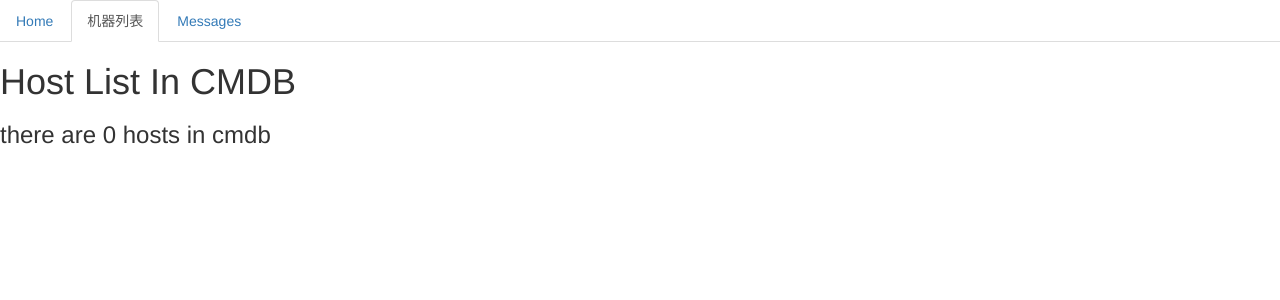
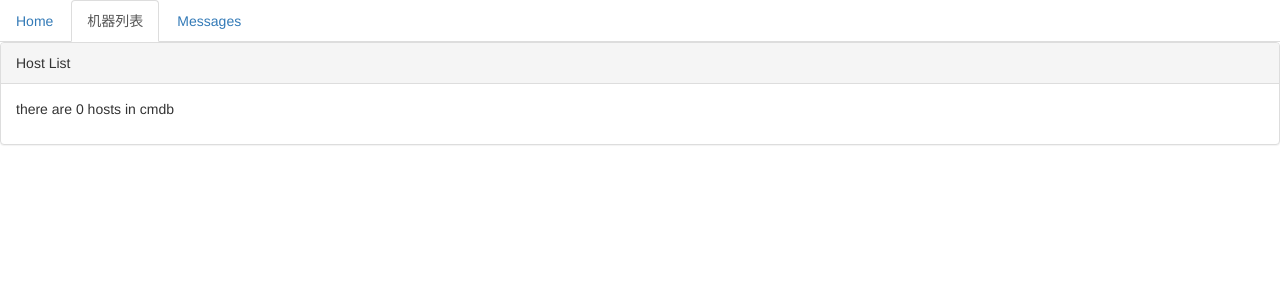
Before and after one commit to gqdw/zm_cmdb, a Django app: page /main/list/ in a window 1280 px wide. Shown: the top 300 px of the page. Run offline with Django 3.2, Linux system fonts and the light colour scheme; data that the repository does not hold is empty; some libraries are stand-ins or nearby versions.

Commit message:
add panel and change table class

```diff
--- a/zm_cmdb/main/templates/list.html
+++ b/zm_cmdb/main/templates/list.html
@@ -10,10 +10,13 @@
   <li role="presentation"><a href="#">Messages</a></li>
 </ul>
 <body>
-<h1>Host List In CMDB</h1>
 
-<h3>there are {{ hosts|length }} hosts in cmdb
-<table border="1">
+<div class="panel panel-default">
+<div class="panel-heading">Host List</div>
+<div class="panel-body">
+	<p>there are {{ hosts|length }} hosts in cmdb </p>
+</div>
+<table border="1" class="table">
 {% for host in hosts %}
         <tr>
                 <th>{{ host.hostname }} </th>
```
